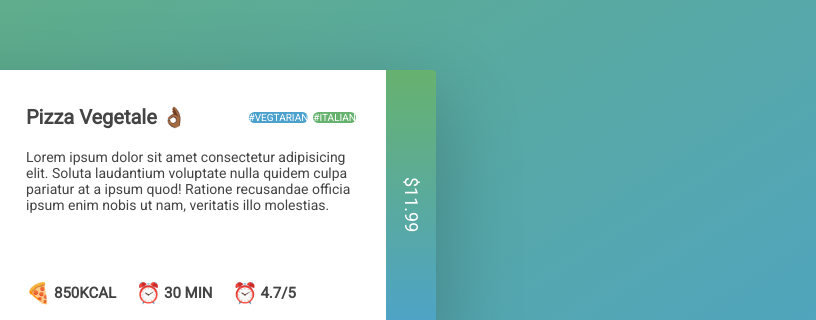
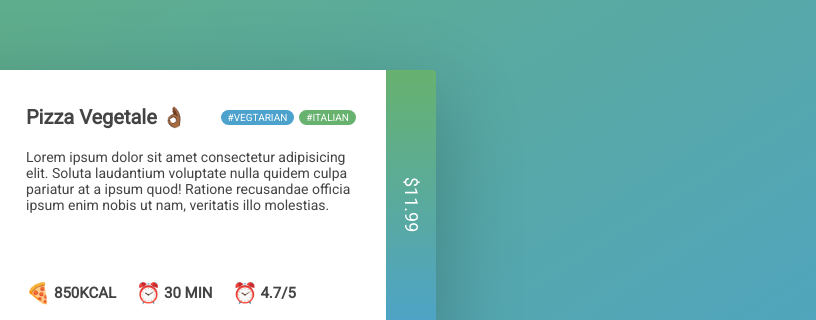
Before and after one commit to greatshah222/css_flex, a plain HTML site: page index.html in a window 1280 px wide. Shown: the part 195-515 px from the top of the page, 464-1280 px from the left. Drawn offline with Linux system fonts and the light colour scheme.

Commit message:
bug fixed

```diff
--- a/style.css
+++ b/style.css
@@ -83,8 +83,8 @@ cause the first property is for the grow
         font-size: 10px;
         text-transform: uppercase;
         color: white;
-        padding-top: 2px 7px;
-        border-radius: 150px;
+        padding: 2px 7px;
+        border-radius: 100px;
         margin-left: 5px;
 
     }
```
